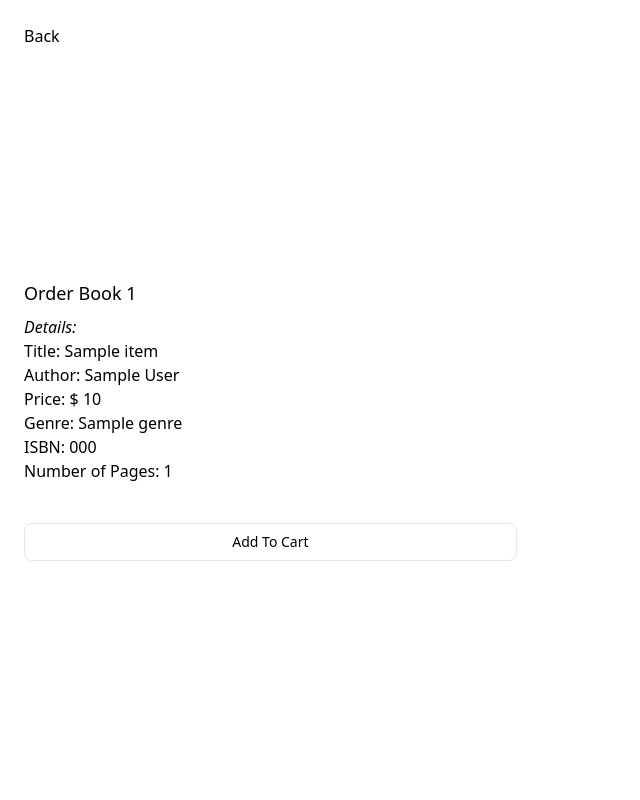
After one commit to ammarsarhan/Bookstore, a Flask app: page /order/book/1 in a window 1280 px wide. The commit adds this page. Shown: the whole page, without its empty margins (0-640 px from the left). Run offline with Flask 3, Linux system fonts and the light colour scheme; a database or web service that is not in the repository returns one stand-in record (values such as "Sample title"); data that the repository does not hold is empty; some libraries are stand-ins or nearby versions.

Commit message:
Added Order Functionality

```diff
--- a/app.py
+++ b/app.py
@@ -1,7 +1,7 @@
 from flask import Flask, render_template, request, redirect
 import json
 
-from bookstore import Bookstore
+from bookstore import Bookstore, Book, Magazine
 
 app = Flask(__name__)
 bookstore = Bookstore()
@@ -10,6 +10,8 @@ bookstore = Bookstore()
 def index():
     bookstore.fetchAll()
     return render_template("index.html", books = bookstore.books, magazines = bookstore.magazines)
+
+# Bookstore Update Routes
 
 @app.route('/update/book/<id>', methods=['GET', 'POST'])
 def updateBook(id):
@@ -31,6 +33,32 @@ def updateMagazine(id):
         bookstore.updateItem("magazine", id, data)
         return redirect("/")
 
+# Bookstore Order Routes
+
+@app.route('/order/book/<id>', methods=['GET', 'POST'])
+def orderBook(id):
+    if request.method == 'GET':
+        book = bookstore.fetchItem("book", id)
+        return render_template("order.html", type = "Book", id = id, item = book)
+    elif request.method == 'POST':
+        data = bookstore.fetchItem("book", id)
+        book = Book(data["title"], data["author"], data["price"], data["ISBN"], data["genre"], data["pages"])
+
+        bookstore.orders.append(book)
+        return redirect("/")
+
+@app.route('/order/magazine/<id>', methods=['GET', 'POST'])
+def orderMagazine(id):
+    if request.method == 'GET':
+        magazine = bookstore.fetchItem("magazine", id)
+        return render_template("order.html", type = "Magazine", id = id, item = magazine)
+    elif request.method == 'POST':
+        data = bookstore.fetchItem("magazine", id)
+        magazine = Magazine(data["title"], data["author"], data["price"], data["issue"], data["publication"], data["editor"])
+
+        bookstore.orders.append(magazine)
+        return redirect("/")
+
 @app.route('/data/books')
 def books():
     f = open("data/books.json")
--- a/bookstore.py
+++ b/bookstore.py
@@ -88,6 +88,7 @@ class Bookstore:
     def __init__(self):
         self.books = []
         self.magazines = []
+        self.orders = []
 
     def fetchAll(self):
         self.books = []
--- /dev/null
+++ b/templates/order.html
@@ -0,0 +1,43 @@
+<!DOCTYPE html>
+<html lang="en">
+<head>
+    <meta charset="UTF-8">
+    <meta name="viewport" content="width=device-width, initial-scale=1.0">
+    <title>Order {{type}}</title>
+    <link rel="icon" type="image/x-icon" href="assets/favicon.ico">
+    <script src="https://cdn.tailwindcss.com"></script>
+</head>
+<body>
+    <nav class="w-full p-6 box-border">
+        <a href="/" class="hover:text-blue-900">Back</a>
+    </nav>
+    <main class="p-6 box-border flex flex-col justify-center h-[calc(100vh-72px)]">
+    {% if 'Book' in type %}
+        <span class="my-2 text-lg">Order {{type}} {{id}}</span>
+        <span class="italic">Details:</span>
+        <span>Title: {{item["title"]}}</span>
+        <span>Author: {{item["author"]}}</span>
+        <span>Price: $ {{item["price"]}}</span>
+        <span>Genre: {{item["genre"]}}</span>
+        <span>ISBN: {{item["ISBN"]}}</span>
+        <span>Number of Pages: {{item["pages"]}}</span>
+        <form action="/order/book/{{id}}" method="POST">
+            <button class="w-2/5 my-10 p-2 rounded-lg border-[1px] text-sm hover:bg-blue-50">Add To Cart</button>
+        </form>
+    {% endif %}
+    {% if 'Magazine' in type %}
+        <span class="my-2 text-lg">Order {{type}} {{id}}</span>
+        <span class="italic">Details:</span>
+        <span>Title: {{item["title"]}}</span>
+        <span>Author: {{item["author"]}}</span>
+        <span>Price: $ {{item["price"]}}</span>
+        <span>Genre: {{item["genre"]}}</span>
+        <span>ISBN: {{item["ISBN"]}}</span>
+        <span>Number of Pages: {{item["pages"]}}</span>
+        <form action="/order/magazine/{{id}}" method="POST">
+            <button class="w-2/5 my-10 p-2 rounded-lg border-[1px] text-sm hover:bg-blue-50">Add To Cart</button>
+        </form>
+    {% endif %}
+    </main>
+</body>
+</html>
```
Also changed, not shown: data/books.json (+20 -1 lines), templates/index.html (+5 -5 lines).
